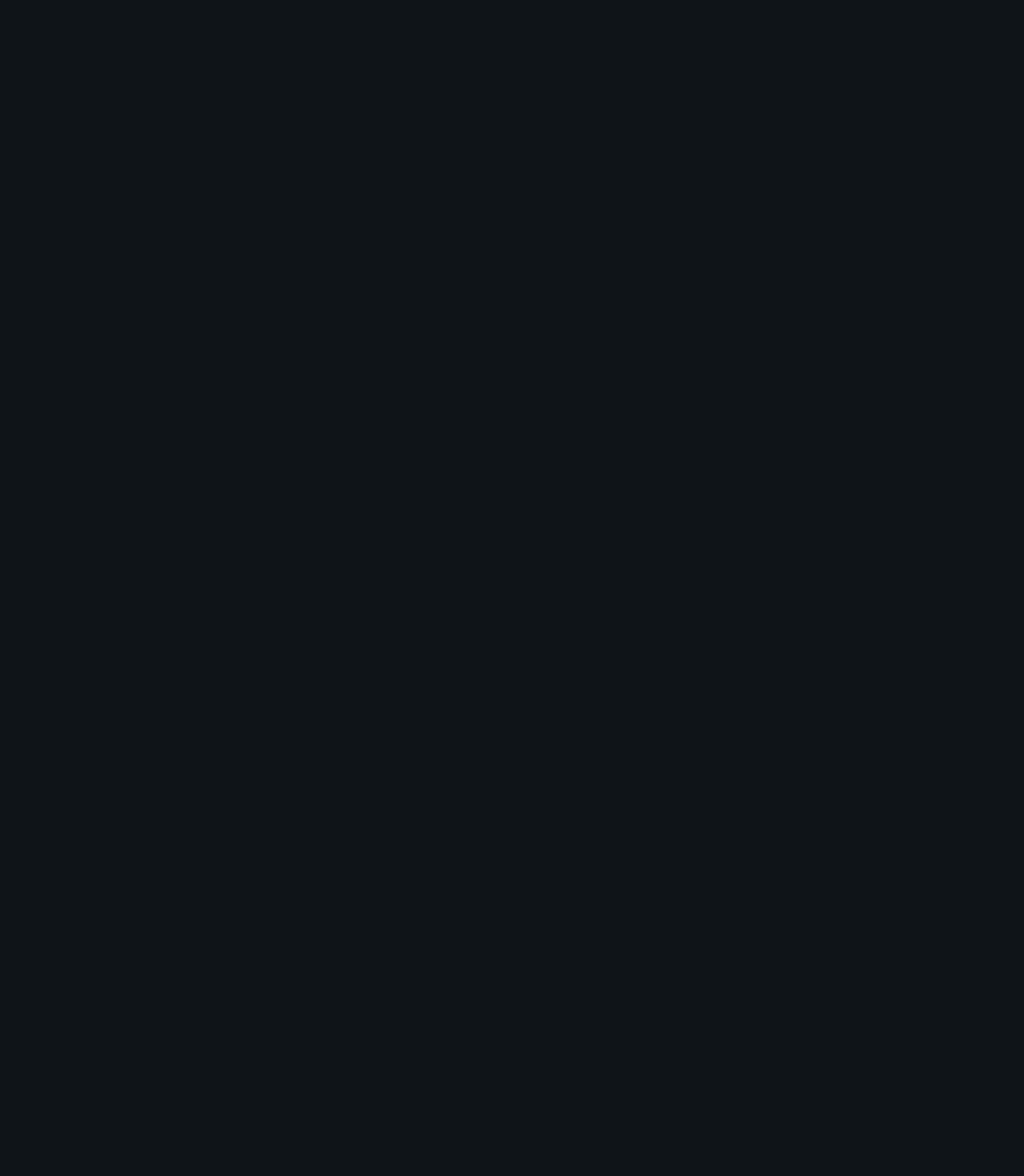
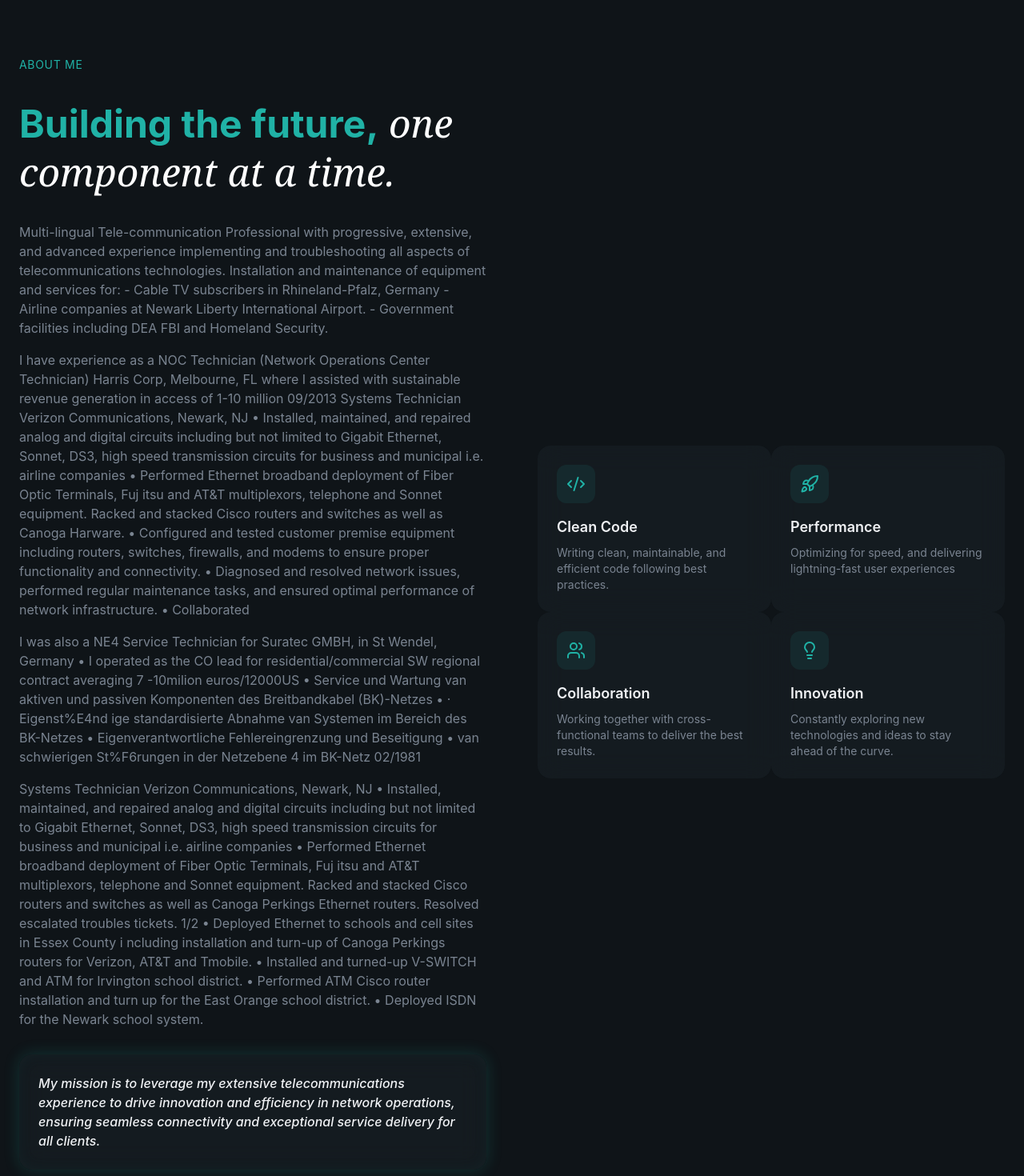
Before and after one commit to jahman07104/dev-personal-project, a React (Vite) app: page / in a window 1280 px wide. Shown: the part 1040-2510 px from the top of the page at 80% size. Before the commit the page ends 980 px from the top, so only its background shows below. Built offline with nearby package versions, Linux system fonts and the light colour scheme.

Commit message:
updat test

```diff
--- a/src/layout/Navbar.jsx
+++ b/src/layout/Navbar.jsx
@@ -1,6 +1,6 @@
 import { Button } from "@/components/Button";
 import { Menu, X } from "lucide-react";
-import { useState } from "react";
+import { useEffect, useState } from "react";
 
 const navLinks = [
   { href: "#about", label: "About" },
@@ -11,8 +11,22 @@
 
 export const Navbar = () => {
   const [isMobileMenuOpen, setIsMobilMenuOpen] = useState(false);
+  const [isScrolled, setIsScrolled] = useState(false);
+
+  useEffect(() => {
+    const handleScroll = () => {
+      setIsScrolled(window.scrollY > 50);
+    };
+    window.addEventListener("scroll", handleScroll);
+
+    return () => window.removeEventListener("scroll", handleScroll);
+  }, []);
   return (
-    <header className="fixed top-0 left-0 right-0 bg-transparent py-5 z-50">
+    <header
+      className={`fixed top-0 left-0 right-0 transition-all duration-500 ${
+        isScrolled ? " glass-strong py-3" : "bg-transparent py-5"
+      } z-50`}
+    >
       <nav className="container mx-auto px-6 flex items-center justify-between ">
         <a
           href="#"
@@ -54,12 +68,15 @@
               <a
                 href={link.href}
                 key={index}
+                onClick={() => setIsMobilMenuOpen(false)}
                 className="text-lg text-muted-foreground hover:text-foreground py-2"
               >
                 {link.label}
               </a>
             ))}
-            <Button size="sm">Contact Me</Button>
+            <Button onClick={() => setIsMobilMenuOpen(false)} size="sm">
+              Contact Me
+            </Button>
           </div>
         </div>
       )}
--- a/src/sections/About.jsx
+++ b/src/sections/About.jsx
@@ -1,3 +1,141 @@
+import { Code2, Lightbulb, Rocket, Users } from "lucide-react";
+
+const highlights = [
+  {
+    icon: Code2,
+    title: "Clean Code",
+    description:
+      "Writing clean, maintainable, and efficient code following best practices.",
+  },
+  {
+    icon: Rocket,
+    title: "Performance",
+    description:
+      "Optimizing for speed, and delivering lightning-fast user experiences",
+  },
+
+  {
+    icon: Users,
+    title: "Collaboration",
+    description:
+      "Working together with cross-functional teams to deliver the best results.",
+  },
+  {
+    icon: Lightbulb,
+    title: "Innovation",
+    description:
+      "Constantly exploring new technologies and ideas to stay ahead of the curve.",
+  },
+];
+
 export const About = () => {
-  return <section></section>;
+  return (
+    <section id="about" className="py-32 relative overflow-hidden">
+      <div className="container mx-auto px-6 relative z-10">
+        <div className="grid lg:grid-cols-2 gap-16 items-center">
+          {/* Left Column */}
+          <div className="space-y-8">
+            <div animate-fade-in>
+              <span className="text-secondary-foreground text-sm font-nedium tracking-wider uppercase">
+                About Me
+              </span>
+            </div>
+
+            <h2 className="text-4xl md:text-5xl font-bold leading-tight animation-fade-animation-delay-100 text-secondary-foreground">
+              Building the future,
+              <span className="font-serif italic font-normal text-white">
+                {" "}
+                one component at a time.
+              </span>
+            </h2>
+
+            <div className="space-y-4 text-muted-foreground animation-fade-in animation-delay-200">
+              <p>
+                Multi-lingual Tele-communication Professional with progressive,
+                extensive, and advanced experience implementing and
+                troubleshooting all aspects of telecommunications technologies.
+                Installation and maintenance of equipment and services for: -
+                Cable TV subscribers in Rhineland-Pfalz, Germany - Airline
+                companies at Newark Liberty International Airport. - Government
+                facilities including DEA FBI and Homeland Security.
+              </p>
+              <p>
+                I have experience as a NOC Technician (Network Operations Center
+                Technician) Harris Corp, Melbourne, FL where I assisted with
+                sustainable revenue generation in access of 1-10 million 09/2013
+                Systems Technician Verizon Communications, Newark, NJ •
+                Installed, maintained, and repaired analog and digital circuits
+                including but not limited to Gigabit Ethernet, Sonnet, DS3, high
+                speed transmission circuits for business and municipal i.e.
+                airline companies • Performed Ethernet broadband deployment of
+                Fiber Optic Terminals, Fuj itsu and AT&T multiplexors, telephone
+                and Sonnet equipment. Racked and stacked Cisco routers and
+                switches as well as Canoga Harware. • Configured and tested
+                customer premise equipment including routers, switches,
+                firewalls, and modems to ensure proper functionality and
+                connectivity. • Diagnosed and resolved network issues, performed
+                regular maintenance tasks, and ensured optimal performance of
+                network infrastructure. • Collaborated
+              </p>
+              <p>
+                I was also a NE4 Service Technician for Suratec GMBH, in St
+                Wendel, Germany • I operated as the CO lead for
+                residential/commercial SW regional contract averaging 7
+                -10milion euros/12000US • Service und Wartung van aktiven und
+                passiven Komponenten des Breitbandkabel (BK)-Netzes • ·
+                Eigenst%E4nd ige standardisierte Abnahme van Systemen im Bereich
+                des BK-Netzes • Eigenverantwortliche Fehlereingrenzung und
+                Beseitigung • van schwierigen St%F6rungen in der Netzebene 4 im
+                BK-Netz 02/1981{" "}
+              </p>
+              <p>
+                {" "}
+                Systems Technician Verizon Communications, Newark, NJ •
+                Installed, maintained, and repaired analog and digital circuits
+                including but not limited to Gigabit Ethernet, Sonnet, DS3, high
+                speed transmission circuits for business and municipal i.e.
+                airline companies • Performed Ethernet broadband deployment of
+                Fiber Optic Terminals, Fuj itsu and AT&T multiplexors, telephone
+                and Sonnet equipment. Racked and stacked Cisco routers and
+                switches as well as Canoga Perkings Ethernet routers. Resolved
+                escalated troubles tickets. 1/2 • Deployed Ethernet to schools
+                and cell sites in Essex County i ncluding installation and
+                turn-up of Canoga Perkings routers for Verizon, AT&T and
+                Tmobile. • Installed and turned-up V-SWITCH and ATM for
+                Irvington school district. • Performed ATM Cisco router
+                installation and turn up for the East Orange school district. •
+                Deployed ISDN for the Newark school system.
+              </p>
+            </div>
+            <div className="glass rounded-2xl p-6 glow-border animation-fade-in animation-delay-300">
+              <p className="text-g font-medium italic text-foreground">
+                My mission is to leverage my extensive telecommunications
+                experience to drive innovation and efficiency in network
+                operations, ensuring seamless connectivity and exceptional
+                service delivery for all clients.
+              </p>
+            </div>
+          </div>
+          {/* Right Column- highlights */}
+          <div className="grid sm:grid-cols-2 gap-06">
+            {highlights.map((item, index) => (
+              <div
+                key={index}
+                className="glass p-6 rounded-2xl animate-fade-in"
+                style={{ animationDelay: `${(index + 1) * 100}ms` }}
+              >
+                <div className="w-12 h-12 rounded-xl bg-primary/10 flex items-center justify-center mb-4 hover:bg-primary/20 ">
+                  <item.icon className=" w-6 h-6 text-primary" />
+                </div>
+                <h3 className="text-lg font-semibold mb-2">{item.title}</h3>
+                <p className="text-sm text-muted-foreground">
+                  {item.description}
+                </p>
+              </div>
+            ))}
+          </div>
+        </div>
+      </div>
+    </section>
+  );
 };
--- a/src/sections/Projects.jsx
+++ b/src/sections/Projects.jsx
@@ -1,3 +1,77 @@
+const projects = [
+  {
+    title: "Project Title",
+    description:
+      "Brief description of the project highlighting key features and technologies used.",
+    image: "/projects/project1.png",
+    tags: ["React", "Tailwind CSS", "Node.js"],
+    github: "#",
+    link: "#",
+  },
+  {
+    title: "Project Title",
+    description:
+      "Brief description of the project highlighting key features and technologies used.",
+    image: "/projects/project1.png",
+    tags: ["React", "Tailwind CSS", "Node.js"],
+    github: "#",
+    link: "#",
+  },
+  {
+    title: "Project Title",
+    description:
+      "Brief description of the project highlighting key features and technologies used.",
+    image: "/projects/project1.png",
+    tags: ["React", "Tailwind CSS", "Node.js"],
+    github: "#",
+    link: "#",
+  },
+  {
+    title: "Project Title",
+    description:
+      "Brief description of the project highlighting key features and technologies used.",
+    image: "/projects/project1.png",
+    tags: ["React", "Tailwind CSS", "Node.js"],
+    github: "#",
+    link: "#",
+  },
+  {
+    title: "Project Title",
+    description:
+      "Brief description of the project highlighting key features and technologies used.",
+    image: "/projects/project1.png",
+    tags: ["React", "Tailwind CSS", "Node.js"],
+    github: "#",
+    link: "#",
+  },
+];
+
 export const Projects = () => {
-  return <section></section>;
+  return (
+    <section id="projects" className="py-32 relative overflow-hidden">
+      {/* Bg glows */}
+      <div className="absolute top-1/4 right-0 w-96 bg-primary/5 rounded"></div>
+      <div className="absolute bottom-1/4 left-0 w-64 bg-hightlights/5 rounded"></div>
+      <div className="container mx-auto px-6 relative z-10">
+        {/* Section Header */}
+        <div className="text-center mx-auto max-w-3xl mb-16">
+          <span className="text-secondary-foreground text-sm font-medium tracking-wider uppercase animation-fade-in">
+            Featured Work
+          </span>
+          <h2 className="text-4xl md:text-5xl font-bold mt-04 mb-6 animate-fade-in animation-delay-100 text-secondary-foreground">
+            Projects that
+            <span className="font-serif italic font-normal text-white">
+              {" "}
+              make an impact.
+            </span>
+          </h2>
+          <p className="text-muted-foreground animation-fade-in animation-delay-200">
+            A selection of my most impactful projects, showcasing my skills and
+            expertise.
+          </p>
+        </div>
+        {/* Project Grids */}
+      </div>
+    </section>
+  );
 };
```
